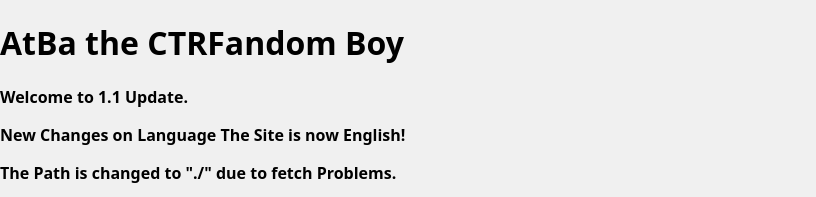
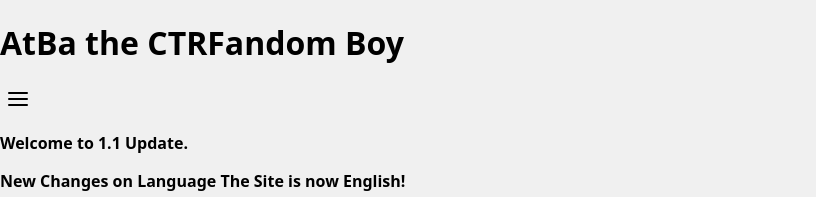
Before and after one commit to AtBa-theCTRFandomBoy/AtBa-theCTRFandomBoy.github.io, a plain HTML site: page index.htm in a window 1280 px wide. Shown: the top 197 px of the page, without its empty margins (0-816 px from the left). Drawn offline with Linux system fonts and the light colour scheme.

Commit message:
Add button with SVG icon to index.htm

```diff
--- a/index.htm
+++ b/index.htm
@@ -10,7 +10,25 @@
 <body>
  <header>
    <h1>AtBa the CTRFandom Boy</h1>
+ <button style="background:transparent; border:0;">
+<svg
+  xmlns="http://www.w3.org/2000/svg"
+  width="24"
+  height="24"
+  viewBox="0 0 24 24"
+  fill="none"
+  stroke="currentColor"
+  stroke-width="2"
+  stroke-linecap="round"
+  stroke-linejoin="round"
+  aria-hidden="true">
 
+  <line x1="3" y1="6" x2="21" y2="6"/>
+  <line x1="3" y1="12" x2="21" y2="12"/>
+  <line x1="3" y1="18" x2="21" y2="18"/>
+
+</svg>
+ </button>
  </header>
   <p>Welcome to 1.1 Update.</p>
   <table>
```
